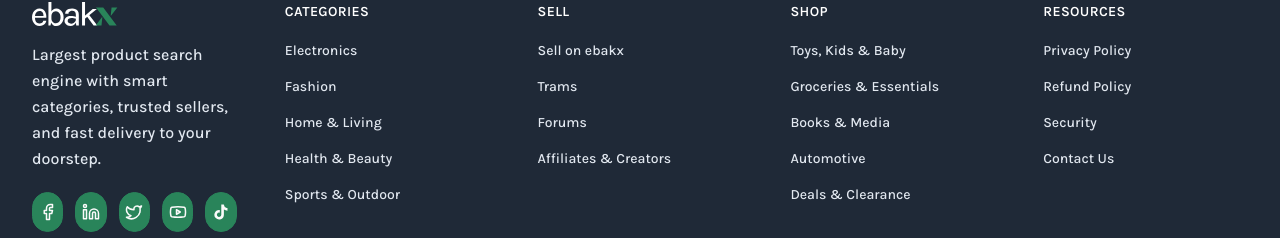
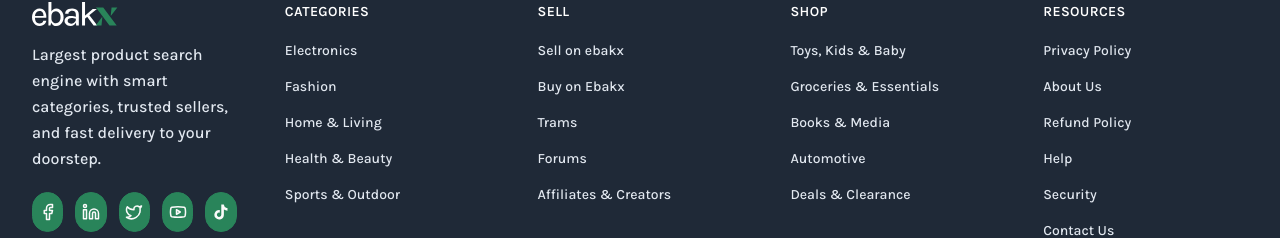
Before and after one commit to sharif57/e-commer, a Next.js app: page / in a window 1280 px wide. Shown: the part 1820-2058 px from the top of the page. Built offline with nearby package versions, Linux system fonts and the light colour scheme; no server answers.

Commit message:
feat: add footer component, inventory dashboard page, and new listing component

```diff
--- a/src/app/(dashboard)/dashboard/inventory/page.tsx
+++ b/src/app/(dashboard)/dashboard/inventory/page.tsx
@@ -139,8 +139,8 @@
         origin: product.origin || "",
         careInsturction: product.careInsturction || "",
         frbricType: product.frbricType || "",
-        color: product?.variants?.map((v:any) => v.color) || product.color || [],
-        stock: typeof product.stock === "number" ? product.stock : (product.inStock ? 1 : 0),
+        color: product?.variants?.map((v: any) => v.color) || product.color || [],
+        instockCount: typeof product.stock === "number" ? product.stock : (product.inStock ? 1 : 0),
         inStock: product.inStock,
         status: product.status
       });
--- a/src/components/shareUi/footer.tsx
+++ b/src/components/shareUi/footer.tsx
@@ -95,6 +95,7 @@
             <h3 className="text-sm font-semibold text-white mb-4 uppercase tracking-wide">Sell</h3>
             <ul className="space-y-3">
               <li><Link href="#" className="text-sm font-medium text-slate-200 hover:text-white transition-colors">Sell on ebakx</Link></li>
+              <li><Link href="#" className="text-sm font-medium text-slate-200 hover:text-white transition-colors">Buy on Ebakx</Link></li>
               <li><Link href="#" className="text-sm font-medium text-slate-200 hover:text-white transition-colors">Trams</Link></li>
               <li><Link href="#" className="text-sm font-medium text-slate-200 hover:text-white transition-colors">Forums</Link></li>
               <li><Link href="#" className="text-sm font-medium text-slate-200 hover:text-white transition-colors">Affiliates & Creators</Link></li>
@@ -116,7 +117,9 @@
             <h3 className="text-sm font-semibold text-white mb-4 uppercase tracking-wide">Resources</h3>
             <ul className="space-y-3">
               <li><Link href="#" className="text-sm font-medium text-slate-200 hover:text-white transition-colors">Privacy Policy</Link></li>
+              <li><Link href="#" className="text-sm font-medium text-slate-200 hover:text-white transition-colors">About Us</Link></li>
               <li><Link href="#" className="text-sm font-medium text-slate-200 hover:text-white transition-colors">Refund Policy</Link></li>
+              <li><Link href="#" className="text-sm font-medium text-slate-200 hover:text-white transition-colors">Help</Link></li>
               <li><Link href="#" className="text-sm font-medium text-slate-200 hover:text-white transition-colors">Security</Link></li>
               <li><Link href="#" className="text-sm font-medium text-slate-200 hover:text-white transition-colors">Contact Us</Link></li>
             </ul>
```
Also changed, not shown: src/components/dashboard/seller/NewListing/list-five.tsx (line endings or trailing spaces). Lines whose indentation alone changed are shown as unchanged.
